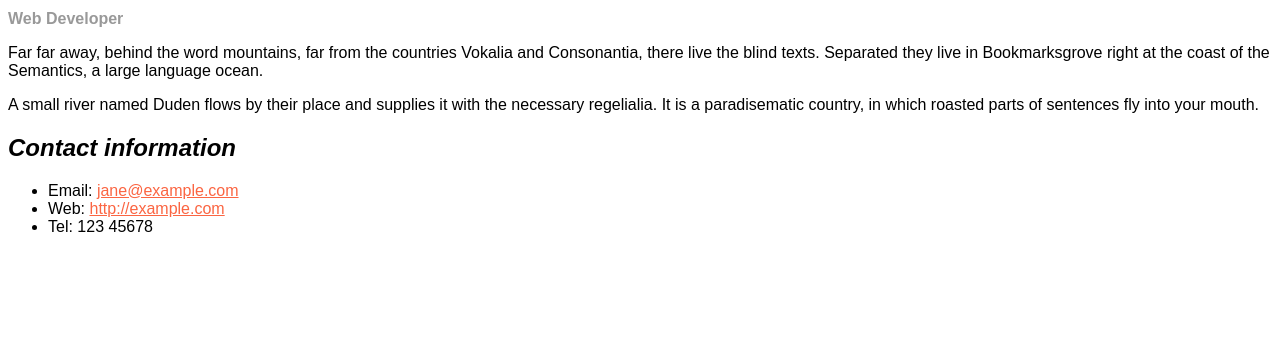
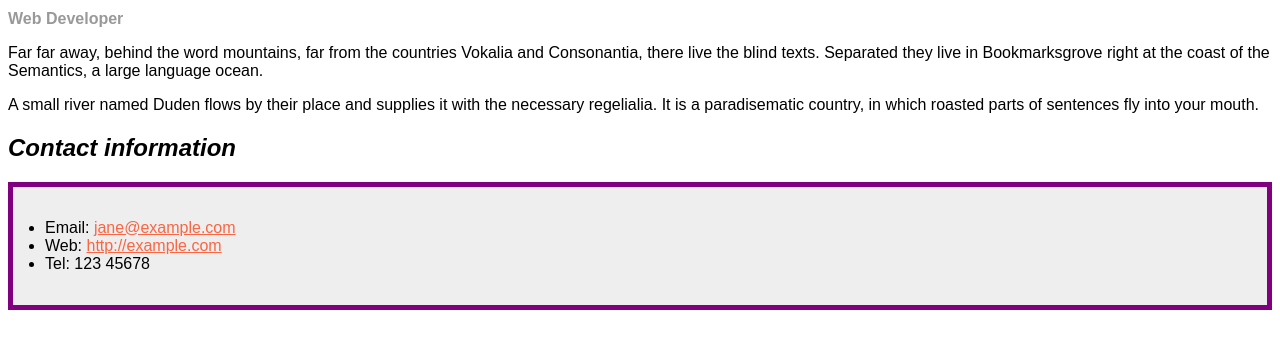
Before and after one commit to Gurinder2/gurinder2.github.io, a plain HTML site: page assignment3/part1.html in a window 1280 px wide. Shown: the part 86-434 px from the top of the page. Drawn offline with Linux system fonts and the light colour scheme.

Commit message:
completed point 4

```diff
--- a/assignment3/CSS/style1.css
+++ b/assignment3/CSS/style1.css
@@ -35,3 +35,9 @@ a:visited {
 a:hover {
   text-decoration: none;
 }
+/**point 4*/
+ul{
+    background-color: #eeeeee;
+    border: 5px solid purple;
+    padding: 2em;
+}
```
